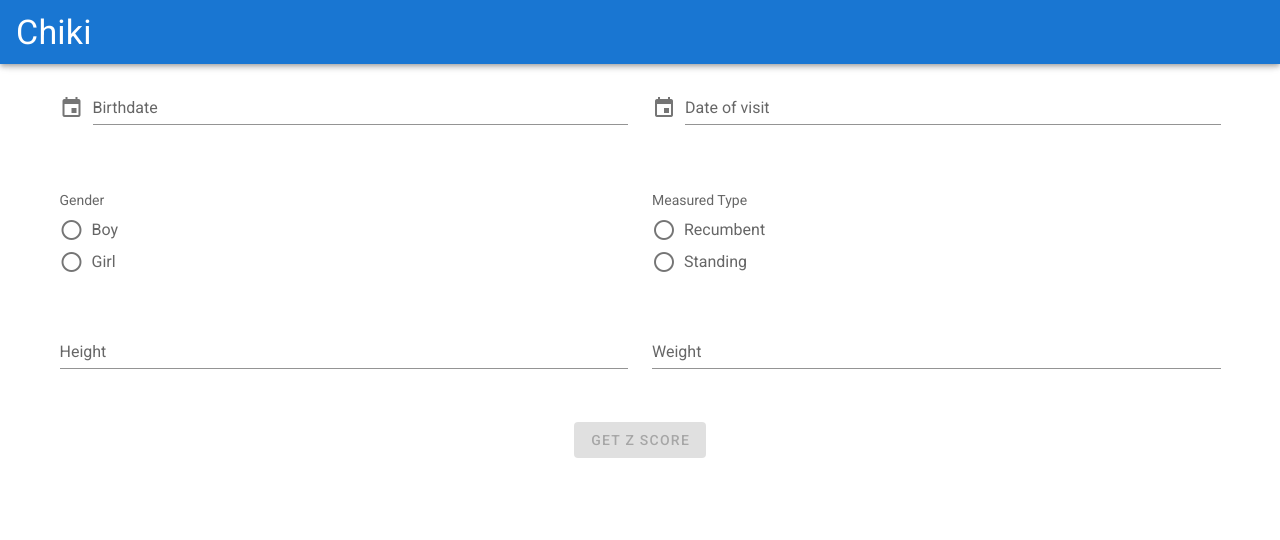
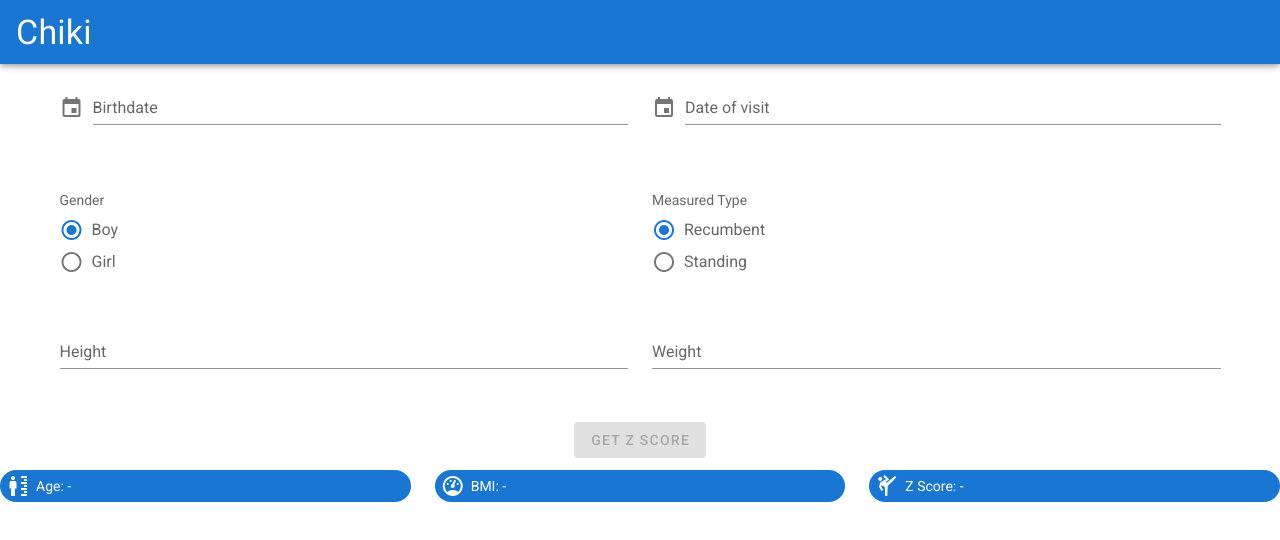
Before and after one commit to theobitoproject/asuma, a Vue app: page / in a window 1280 px wide. Shown: the top 540 px of the page. Built offline with nearby package versions, Linux system fonts and the light colour scheme.

Commit message:
add chips to display age, BMI and Z score

```diff
--- /dev/null
+++ b/src/components/ZScore.vue
@@ -0,0 +1,111 @@
+<template>
+  <div>
+    <v-row>
+      <v-col cols="4">
+        <v-chip color="primary chip" :ripple="false">
+          <v-icon left> mdi-human-male-height </v-icon>
+          Age: {{ formatAge }} {{ yearLabel }}
+        </v-chip>
+      </v-col>
+      <v-col cols="4">
+        <v-chip color="primary chip" :ripple="false">
+          <v-icon left> mdi-gauge </v-icon>
+          BMI: {{ formatBMI }}
+        </v-chip>
+      </v-col>
+      <v-col cols="4">
+        <v-chip color="primary chip" :ripple="false">
+          <v-icon left> mdi-karate </v-icon>
+          Z Score: {{ formatZScore }}
+        </v-chip>
+      </v-col>
+    </v-row>
+  </div>
+</template>
+
+<script>
+import { standards } from './constants'
+
+export default {
+  name: 'ZScore',
+
+  props: {
+    gender: {
+      type: String,
+      required: true,
+    },
+    age: {
+      type: Number,
+      default: 0,
+    },
+    BMI: {
+      type: Number,
+      default: 0,
+    },
+    zScores: {
+      type: Object,
+      default() {
+        return {}
+      },
+    },
+  },
+
+  standards,
+
+  computed: {
+    dataIsValid() {
+      return Object.entries(this.zScoreForStandard).length !== 0
+    },
+
+    formatAge() {
+      return this.dataIsValid ? this.age : '-'
+    },
+
+    formatBMI() {
+      if (!this.dataIsValid) {
+        return '-'
+      }
+      return this.BMI === 0 ? this.BMI : this.BMI.toFixed(4)
+    },
+
+    formatZScore() {
+      if (!this.dataIsValid) {
+        return '-'
+      }
+      return this.zScoreForStandard.value === 0
+        ? this.zScoreForStandard.value
+        : this.zScoreForStandard.value.toFixed(2)
+    },
+
+    yearLabel() {
+      if (!this.dataIsValid) {
+        return ''
+      }
+      return this.age === 1 ? 'año' : 'años'
+    },
+
+    zScoreForStandard() {
+      if (!this.standardName || !this.zScores[this.standardName]) {
+        return {}
+      }
+      return this.zScores[this.standardName]
+    },
+  },
+
+  data() {
+    return {
+      standardName: '',
+    }
+  },
+
+  created() {
+    this.standardName = this.$options.standards[3].value
+  },
+}
+</script>
+
+<style lang="scss" scoped>
+.chip {
+  width: 100%;
+}
+</style>
--- /dev/null
+++ b/src/components/constants.js
@@ -0,0 +1,20 @@
+export const bmiForAge = 'bmiForAge'
+export const lengthForAge = 'lengthForAge'
+export const weightForAge = 'weightForAge'
+export const weightForLength = 'weightForLength'
+
+export const standards = [
+  { label: 'BMI for age', value: bmiForAge },
+  {
+    label: 'Length for age',
+    value: lengthForAge,
+  },
+  {
+    label: 'Weight for age',
+    value: weightForAge,
+  },
+  {
+    label: 'Weight fot Length',
+    value: weightForLength,
+  },
+]
--- a/src/views/ZScoreView.vue
+++ b/src/views/ZScoreView.vue
@@ -3,17 +3,25 @@
     <KidForm v-model="kid" @submit="getZScore">
       <template v-slot:submitLabel> Get Z Score </template>
     </KidForm>
+    <ZScore
+      :gender="kid.gender"
+      :age="zScoreData.age"
+      :BMI="zScoreData.BMI"
+      :zScores="zScoreData.zScores"
+    />
   </div>
 </template>
 
 <script>
 import KidForm from '../components/KidForm'
+import ZScore from '../components/ZScore'
 
 export default {
   name: 'ZScoreView',
 
   components: {
     KidForm,
+    ZScore,
   },
 
   data() {
@@ -21,11 +29,12 @@ export default {
       kid: {
         dateOfBirth: '',
         dateOfVisit: '',
-        gender: '',
-        measuredType: '',
+        gender: 'boy',
+        measuredType: 'recumbent',
         height: '',
         weight: '',
       },
+      zScoreData: {},
     }
   },
 
```
